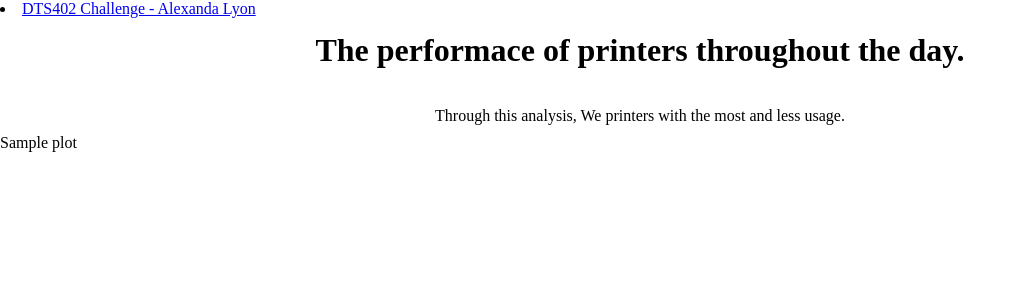
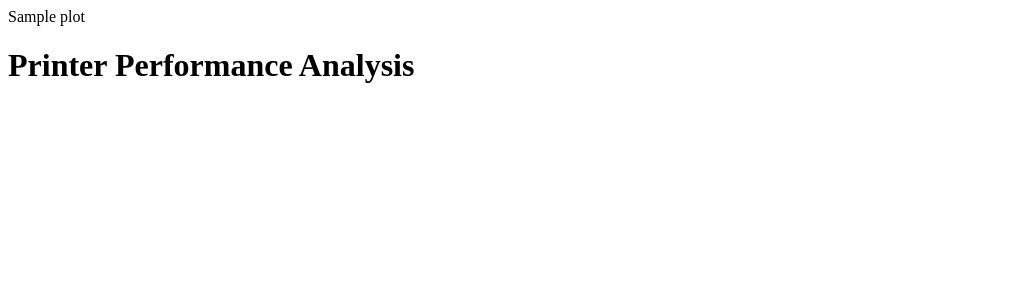
Before and after one commit to alexthelyon/printerActivityUni, a Flask app: template templates/printer_performance_analysis.html in a window 1280 px wide. Shown: the top 303 px of the page, without its empty margins (0-1026 px from the left). Run offline with Flask 3, Linux system fonts and the light colour scheme; the template is opened without the code that fills it: most values are stand-ins (such as "Sample title", 1, 10 or a date in 2020); parts of the project's set-up code (start-up, migrations or seed data) failed here and were passed over.

Commit message:
Some more additions. Needs cleaning up and analysis needs to load faster.

```diff
--- a/app.py
+++ b/app.py
@@ -2,26 +2,40 @@
 from flask import Flask, render_template
 import pandas as pd
 import plotly.express as px
-import datetime
 
 app = Flask(__name__)
 
 # Read data from Excel file
-data = pd.read_excel("PrinterActivity2.xlsx")
+data = pd.read_excel("https://github.com/alexthelyon/printerActivityUni/raw/main/PrinterActivity2.xlsx")
+
 
 @app.route('/')
 def index():
     return render_template('index.html')
 
-@app.route('/index')
-def goHome():
-    return render_template('index.html')
+
+
+@app.route('/print_frequency_analysis')
+def print_frequency_analysis():
+    # Convert 'PrintStartTimestamp' to datetime
+    data['PrintStartTimestamp'] = pd.to_datetime(data['PrintStartTimestamp'].apply(lambda x: f"{pd.to_datetime('today').date()} {x}"))
+
+    # Resample data by hour and count print jobs
+    print_frequency = data.set_index('PrintStartTimestamp').resample('H').size().reset_index(name='Frequency')
+
+    # Line graph of print frequency over time
+    fig = px.line(print_frequency, x='PrintStartTimestamp', y='Frequency', title='Print Frequency Analysis')
+    return render_template('print_frequency_analysis.html', plot=fig.to_html(include_plotlyjs='cdn'))
+
+
 
 @app.route('/print_job_duration_analysis')
 def print_job_duration_analysis():
-    # Boxplot of print durations
-    fig = px.line(data, y='PrintDurationSeconds', title='Print Job Duration Analysis')
+    # Histogram of print durations
+    fig = px.bar(data, x='PrintDurationSeconds', nbins=20, title='Print Job Duration Analysis')
     return render_template('print_job_duration_analysis.html', plot=fig.to_html(include_plotlyjs='cdn'))
+
+
 
 @app.route('/printer_performance_analysis')
 def printer_performance_analysis():
@@ -31,16 +45,22 @@ def printer_performance_analysis():
     return render_template('printer_performance_analysis.html', plot=fig.to_html(include_plotlyjs='cdn'))
 
 
-@app.route('/print_frequency_analysis.html')
-def print_frequency_analysis():
-    # Convert 'PrintStartTimestamp' to datetime
-    data['PrintStartTimestamp'] = pd.to_datetime(data['PrintStartTimestamp'].apply(lambda x: f"{pd.to_datetime('today').date()} {x}"))
-    # Resample data by hour and count print jobs
-    print_frequency = data.set_index('PrintStartTimestamp').resample('H').size().reset_index(name='Frequency')
+@app.route('/document_usage_analysis')
+def document_usage_analysis():
+    # Count of each document printed
+    document_counts = data['DocumentID'].value_counts().reset_index()
+    document_counts.columns = ['DocumentID', 'Count']
 
-    # Line graph of print frequency over time
-    fig = px.line(print_frequency, x='PrintStartTimestamp', y='Frequency', title='Print Frequency Analysis')
-    return render_template('print_frequency_analysis.html', plot=fig.to_html(include_plotlyjs='cdn'))
+    # Group all documents except the top N most printed as "Others"
+    top_n = 10
+    top_documents = document_counts.head(top_n)
+    other_count = document_counts.iloc[top_n:]['Count'].sum()
+    top_documents.loc[top_n] = ['Others', other_count]
+
+    # Create a bar plot
+    fig = px.bar(top_documents, x='DocumentID', y='Count', title='Document Usage Analysis - Top {}'.format(top_n))
+
+    return render_template('document_usage_analysis.html', plot=fig.to_html(include_plotlyjs='cdn'))
 
 if __name__ == '__main__':
     app.run(debug=True)
--- a/templates/index.html
+++ b/templates/index.html
@@ -5,6 +5,7 @@
     <meta charset="UTF-8">
     <meta name="viewport" content="width=device-width, initial-scale=1.0">
     <title>Print Job Data Analysis Dashboard</title>
+    {{ plot|safe }}
 </head>
 <body>
     <h1>Print Job Data Analysis Dashboard</h1>
@@ -12,6 +13,7 @@
         <li><a href="/print_job_duration_analysis">Print Job Duration Analysis</a></li>
         <li><a href="/printer_performance_analysis">Printer Performance Analysis</a></li>
         <li><a href="/print_frequency_analysis">Printer Frequency Analysis</a></li>
+        <li><a href="/document_usage_analysis">Document Usage Analysis</a></li>
 
         <!-- Add links for other analyses -->
     </ul>
--- a/templates/print_job_duration_analysis.html
+++ b/templates/print_job_duration_analysis.html
@@ -9,5 +9,6 @@
 </head>
 <body>
     <h1>Print Job Duration Analysis</h1>
+    <p>This analysis shows the distribution of print job durations using a histogram. It provides insights into the range and frequency of print durations.</p>
 </body>
 </html>
--- a/templates/printer_performance_analysis.html
+++ b/templates/printer_performance_analysis.html
@@ -1,53 +1,13 @@
 <!-- templates/printer_performance_analysis.html -->
 <!DOCTYPE html>
 <html lang="en">
-
-<body>
-
-    <div id="HomeButton">
-        <li><a href="/index">DTS402 Challenge - Alexanda Lyon</a></li>
-
-    </div>
-
-
-
-
-    <div id="textContainer">
-        <div id="PrintPerformanceAnalysis">
-            <h1>The performace of printers throughout the day.</h1>
-        </div>
-        <div id="description">
-            <p>Through this analysis, We printers with the most and less usage.</p>
-        </div>
-    </div>
-
-
-
-
-</body>
-
-
 <head>
     <meta charset="UTF-8">
     <meta name="viewport" content="width=device-width, initial-scale=1.0">
     <title>Printer Performance Analysis</title>
     {{ plot|safe }}
 </head>
-
-
-<style>
-        body, html {
-        height: 38%;
-        margin: 0;
-        padding: 0;
-    }
-    #textContainer {
-        display: flex;
-        flex-direction: column;
-        justify-content: center;
-        align-items: center;
-        height: 100%;
-    }
-</style>
-
+<body>
+    <h1>Printer Performance Analysis</h1>
+</body>
 </html>
```
Also changed, not shown: templates/document_usage_analysis.html (added, +17 -0 lines), templates/print_frequency_analysis.html (+4 -34 lines), static/dashboard.script.js (added), static/styles.css (added).
